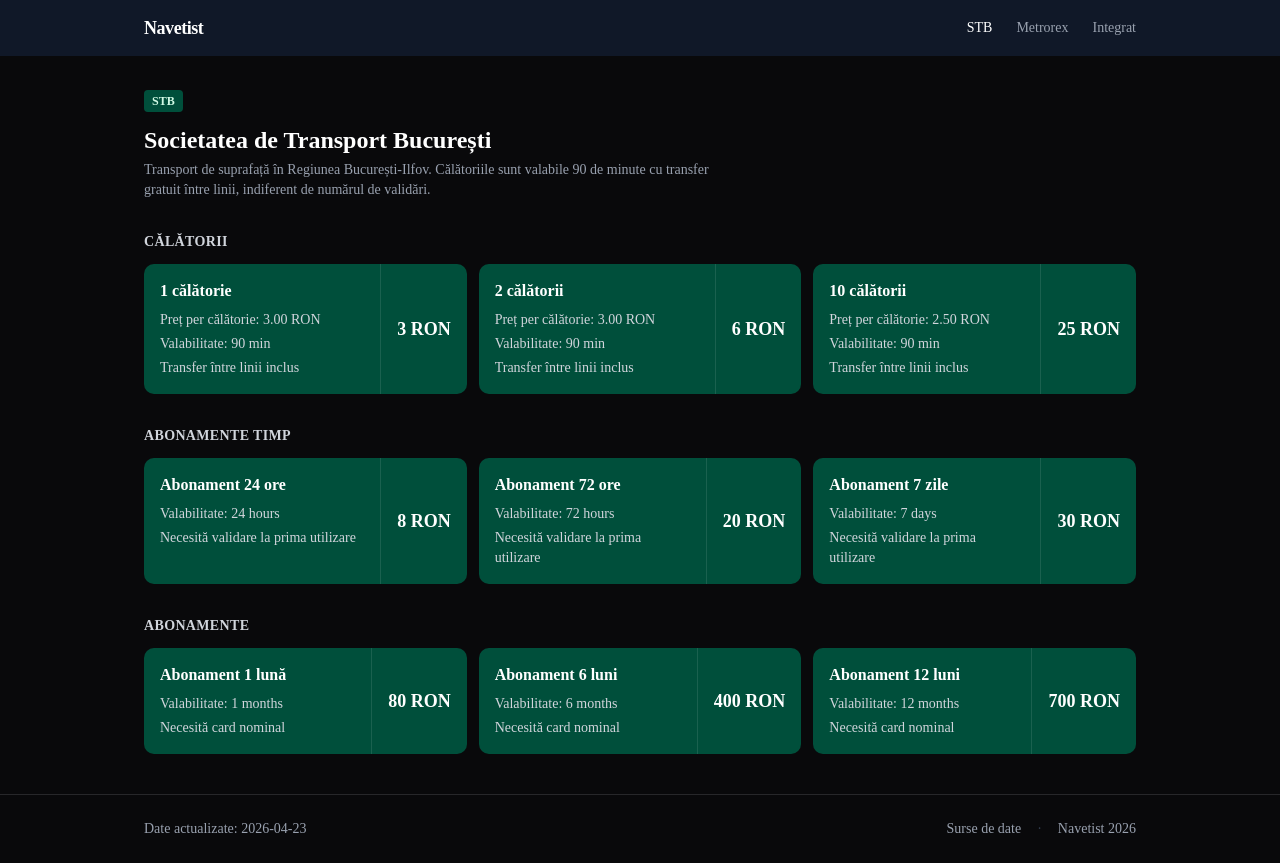
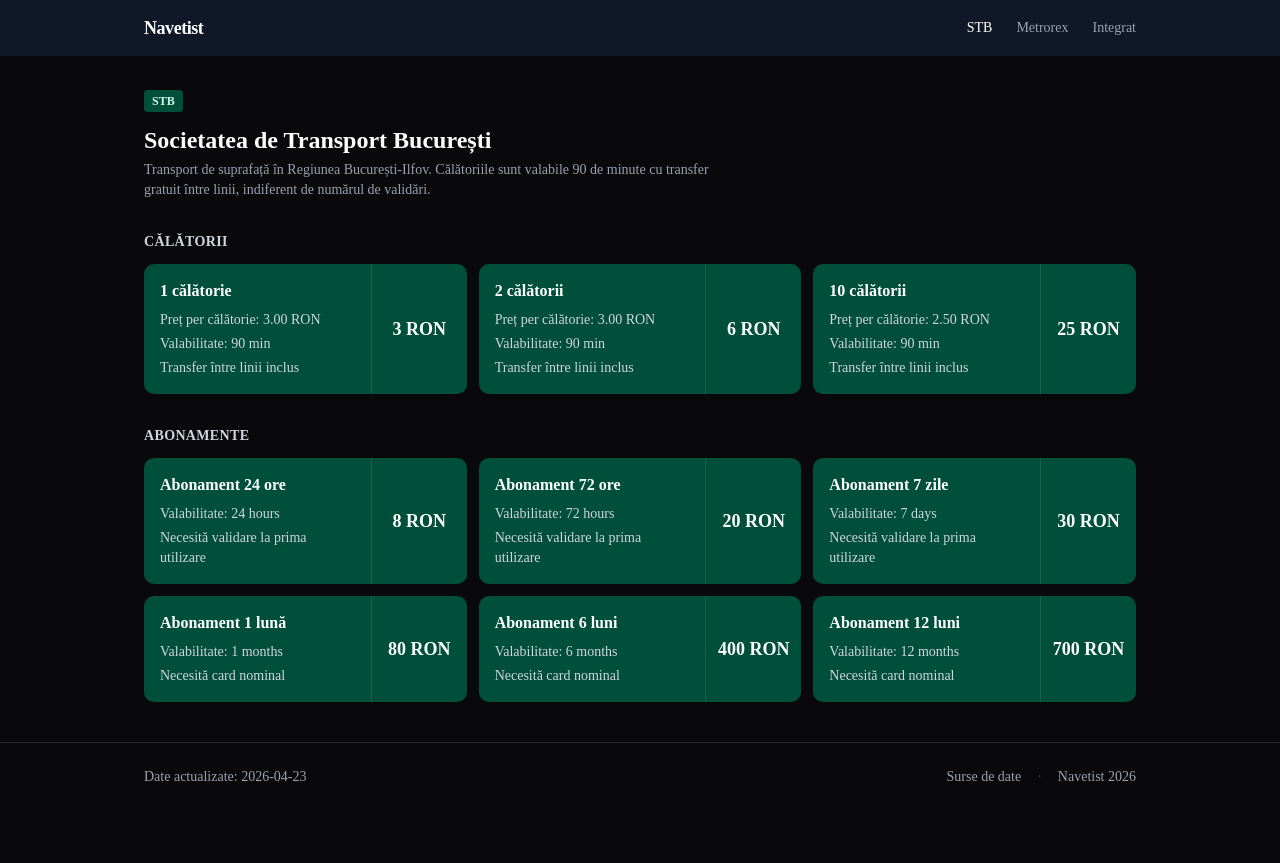
Before and after one commit to silviuio/navetist, a Next.js app: page /stb in a window 1280 px wide. After the commit the page ends 811 px from the top, so only its background shows below. Built offline with nearby package versions, Linux system fonts and the light colour scheme.

Commit message:
Refactor fare filtering logic to combine time-pass and subscription categories across multiple pages

```diff
--- a/app/components/FareCard.tsx
+++ b/app/components/FareCard.tsx
@@ -48,7 +48,7 @@
         </div>
       </div>
 
-      <div className="border-l border-white/10 flex flex-col items-center justify-center px-4 min-w-[80px] gap-1">
+      <div className="border-l border-white/10 flex flex-col items-center justify-center px-4 w-24 shrink-0 gap-1">
         <span className={`text-lg font-bold whitespace-nowrap ${pendingChange ? "line-through text-white/40 text-sm" : ""}`}>
           {fare.price} RON
         </span>
--- a/app/integrat/page.tsx
+++ b/app/integrat/page.tsx
@@ -11,8 +11,9 @@
 export default function IntegratPage() {
   const fares = getFaresByOperator("integrated");
   const trips = fares.filter((f) => f.category === "trip");
-  const timePasses = fares.filter((f) => f.category === "time-pass");
-  const subscriptions = fares.filter((f) => f.category === "subscription");
+  const subscriptions = fares.filter(
+    (f) => f.category === "time-pass" || f.category === "subscription"
+  );
 
   return (
     <div>
@@ -31,7 +32,6 @@
 
       <div className="space-y-8">
         <FareGroup title="Călătorii" fares={trips} />
-        <FareGroup title="Abonamente timp" fares={timePasses} />
         <FareGroup title="Abonamente" fares={subscriptions} />
       </div>
     </div>
--- a/app/metrorex/page.tsx
+++ b/app/metrorex/page.tsx
@@ -16,8 +16,9 @@
 export default function MetrorexPage() {
   const fares = getFaresByOperator("metrorex");
   const trips = fares.filter((f) => f.category === "trip");
-  const timePasses = fares.filter((f) => f.category === "time-pass");
-  const subscriptions = fares.filter((f) => f.category === "subscription");
+  const subscriptions = fares.filter(
+    (f) => f.category === "time-pass" || f.category === "subscription"
+  );
 
   return (
     <div>
@@ -49,7 +50,6 @@
 
       <div className="space-y-8">
         <FareGroup title="Călătorii" fares={trips} pendingChanges={pendingChanges} />
-        <FareGroup title="Abonamente timp" fares={timePasses} pendingChanges={pendingChanges} />
         <FareGroup title="Abonamente" fares={subscriptions} pendingChanges={pendingChanges} />
       </div>
     </div>
--- a/app/stb/page.tsx
+++ b/app/stb/page.tsx
@@ -11,8 +11,9 @@
 export default function StbPage() {
   const fares = getFaresByOperator("stb");
   const trips = fares.filter((f) => f.category === "trip");
-  const timePasses = fares.filter((f) => f.category === "time-pass");
-  const subscriptions = fares.filter((f) => f.category === "subscription");
+  const subscriptions = fares.filter(
+    (f) => f.category === "time-pass" || f.category === "subscription"
+  );
 
   return (
     <div>
@@ -31,7 +32,6 @@
 
       <div className="space-y-8">
         <FareGroup title="Călătorii" fares={trips} />
-        <FareGroup title="Abonamente timp" fares={timePasses} />
         <FareGroup title="Abonamente" fares={subscriptions} />
       </div>
     </div>
```
